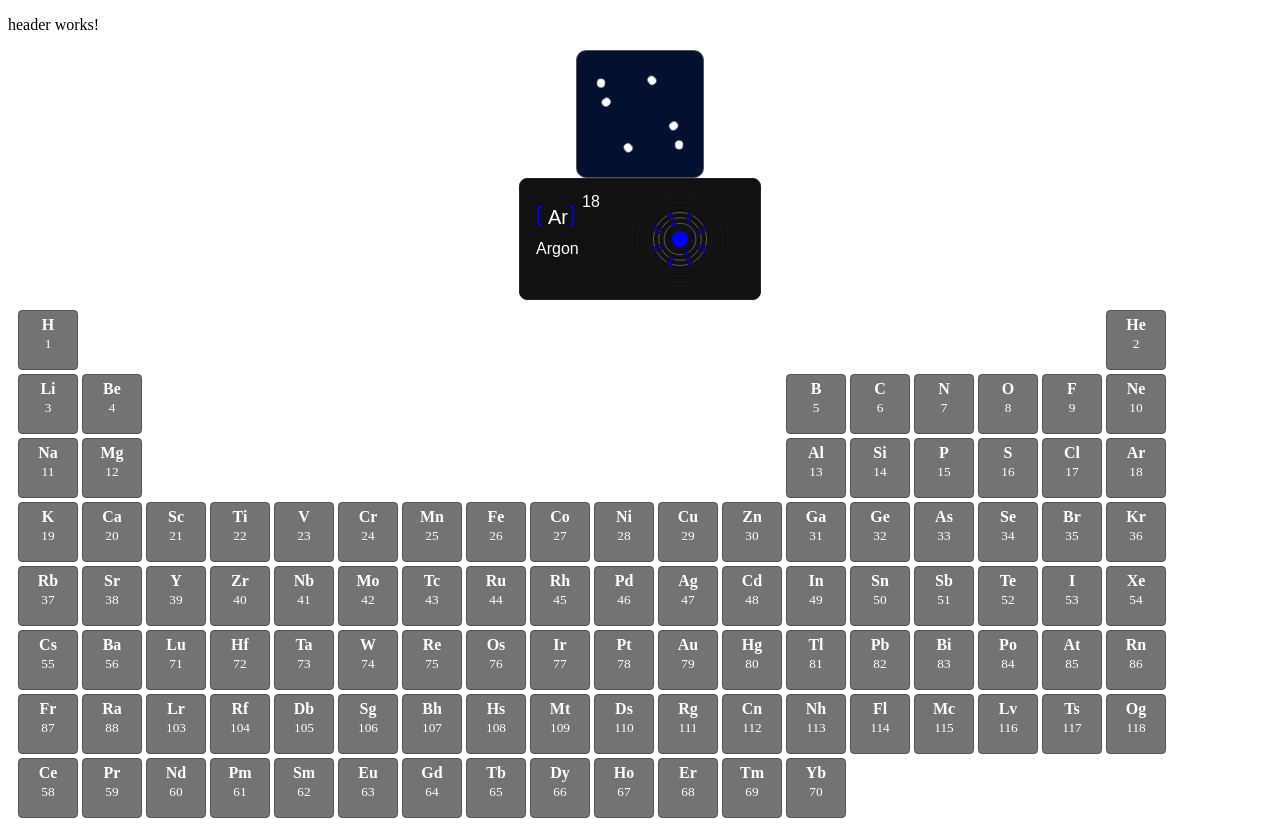
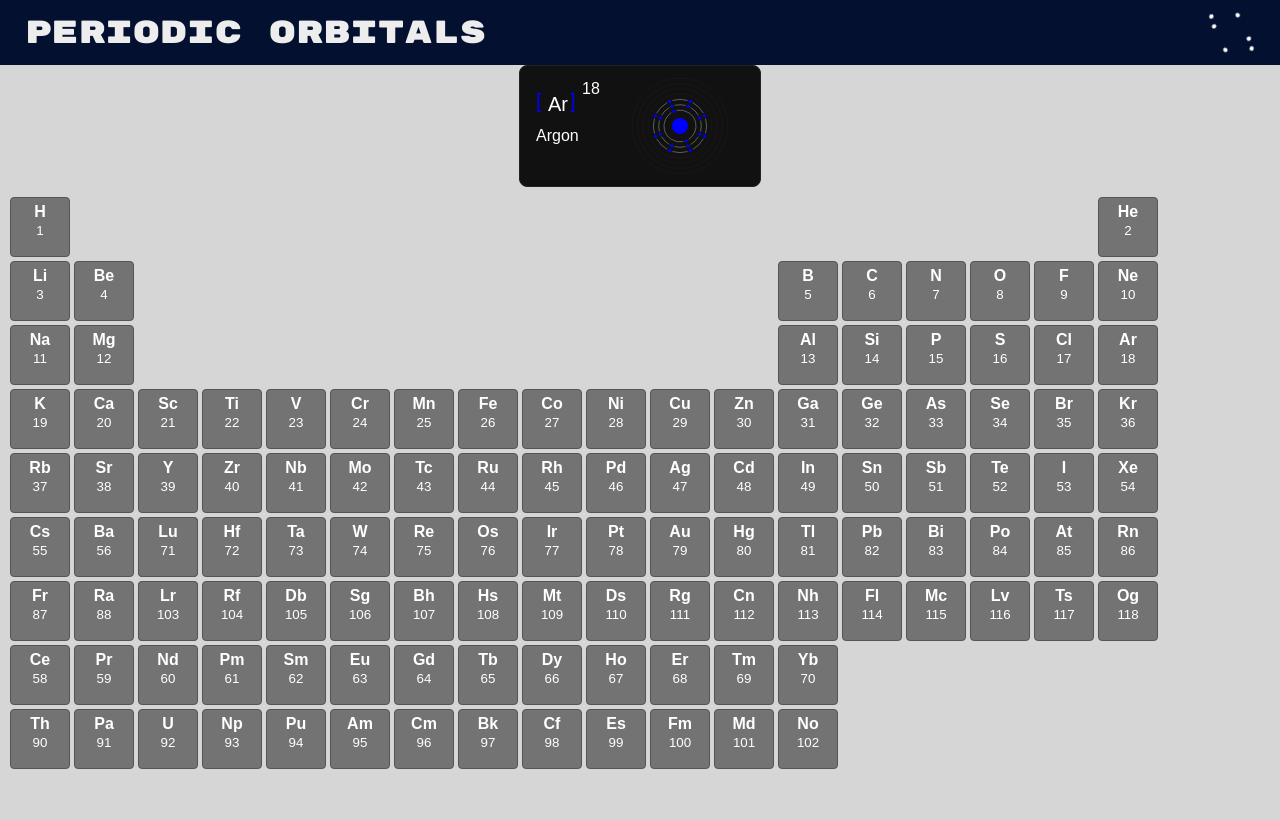
Before and after one commit to willc127/periodic-orbitals, an Angular app in the folder Frontend/periodic-orbitals-angular/: page / in a window 1280 px wide. Shown: the top 820 px of the page. Built offline with nearby package versions, Linux system fonts and the light colour scheme.

Commit message:
Personalização do cabeçalho

```diff
--- a/Frontend/periodic-orbitals-angular/src/app/app.html
+++ b/Frontend/periodic-orbitals-angular/src/app/app.html
@@ -1,5 +1,4 @@
 <app-header></app-header>
-<app-atom-animation></app-atom-animation>
 <app-electron-distribution></app-electron-distribution>
 <app-periodic-table> </app-periodic-table>
 <app-footer></app-footer>
--- a/Frontend/periodic-orbitals-angular/src/app/components/atom-animation/atom-animation.css
+++ b/Frontend/periodic-orbitals-angular/src/app/components/atom-animation/atom-animation.css
@@ -26,11 +26,9 @@ body {
 	--dur: 3s;
 	margin: auto;
 	position: relative;
-	width: 8em;
-	height: 8em;
+	width: 4.0625em;
+	height: 4.0625em;
 	background: #031030;
-	border: 1px solid #555;
-	border-radius: 10px;
 }
 .pl__nucleus,
 .pl__nucleus-particle {
@@ -52,10 +50,10 @@ body {
 	background-image: radial-gradient(37.5% 37.5% at 37.5% 37.5%,hsla(var(--hue),10%,90%,0.25) 48%,hsla(var(--hue),10%,90%,0) 50%);
 	border-radius: 50%;
 	box-shadow: -0.125em -0.125em 0 hsla(var(--hue),10%,10%,0.25) inset;
-	top: calc(50% - 0.5em);
-	left: calc(50% - 0.5em);
-	width: 1em;
-	height: 1em;
+	top: calc(50% - 0.25em);
+	left: calc(50% - 0.25em);
+	width: 0.5em;
+	height: 0.5em;
 	transition: background-color var(--trans-dur);
 }
 .pl__nucleus-particle:nth-child(2n) {
--- a/Frontend/periodic-orbitals-angular/src/app/components/header/header.css
+++ b/Frontend/periodic-orbitals-angular/src/app/components/header/header.css
@@ -0,0 +1,19 @@
+@import url("https://fonts.googleapis.com/css2?family=Rubik+Mono+One&display=swap");
+
+header {
+  align-items: center;
+  background: #031030;
+  display: flex;
+  height: 4.0625em;
+  justify-content: space-between;
+  padding-left: 1.5rem;
+  padding-right: 1rem;
+  width: 100%;
+}
+
+h1 {
+  color: #ededed;
+  font-family: "Rubik Mono One", monospace;
+  font-style: normal;
+  font-weight: 400;
+}
--- a/Frontend/periodic-orbitals-angular/src/app/components/header/header.html
+++ b/Frontend/periodic-orbitals-angular/src/app/components/header/header.html
@@ -1 +1,4 @@
-<p>header works!</p>
+<header class="header">
+  <h1 class="header-text">Periodic Orbitals</h1>
+  <app-atom-animation class="atomo"></app-atom-animation>
+</header>
--- a/Frontend/periodic-orbitals-angular/src/app/components/header/header.ts
+++ b/Frontend/periodic-orbitals-angular/src/app/components/header/header.ts
@@ -1,8 +1,9 @@
 import { Component } from '@angular/core';
+import { AtomAnimation } from '../atom-animation/atom-animation';
 
 @Component({
   selector: 'app-header',
-  imports: [],
+  imports: [AtomAnimation],
   templateUrl: './header.html',
   styleUrl: './header.css'
 })
--- a/Frontend/periodic-orbitals-angular/src/styles.css
+++ b/Frontend/periodic-orbitals-angular/src/styles.css
@@ -1 +1,18 @@
-/* You can add global styles to this file, and also import other style files */
+/* reset.css */
+* {
+  margin: 0;
+  padding: 0;
+  box-sizing: border-box;
+}
+
+html,
+body {
+  height: 100%;
+  font-size: 100%;
+  font-family: sans-serif;
+}
+
+
+body{
+  background: #d6d6d6;
+}
```
